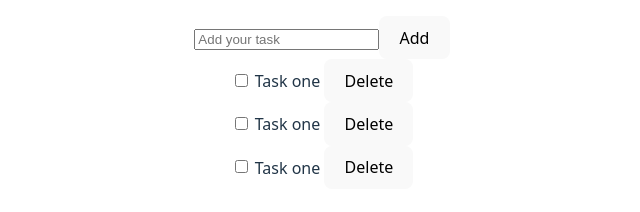
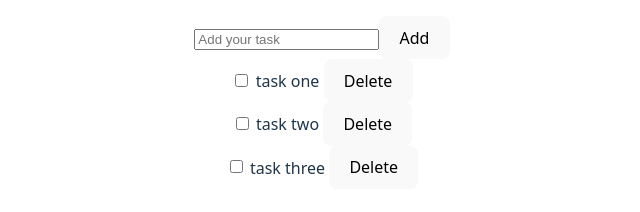
Before and after one commit to nhatv/react-training, a React (Vite) app: page / in a window 1280 px wide. Shown: the part 360-572 px from the top of the page, without its empty margins (318-958 px from the left). Built offline with nearby package versions, Linux system fonts and the light colour scheme.

Commit message:
task props

```diff
--- a/src/ToDo_UI/TaskItem.tsx
+++ b/src/ToDo_UI/TaskItem.tsx
@@ -1,8 +1,12 @@
-export default function TaskItem() {
+interface TaskProps {
+  task: string;
+}
+
+export default function TaskItem({ task = "" }: TaskProps) {
   return (
     <div>
       <input type="checkbox" />
-      <span> Task one </span>
+      <span> {task} </span>
       <button>Delete</button>
     </div>
   );
--- a/src/ToDo_UI/index.tsx
+++ b/src/ToDo_UI/index.tsx
@@ -7,9 +7,9 @@ export default function ToDoList() {
     <Card>
       <h1>To-Do List 📝</h1>
       <AddTask />
-      <TaskItem />
-      <TaskItem />
-      <TaskItem />
+      <TaskItem task="task one" />
+      <TaskItem task="task two" />
+      <TaskItem task="task three" />
     </Card>
   );
 }
```
